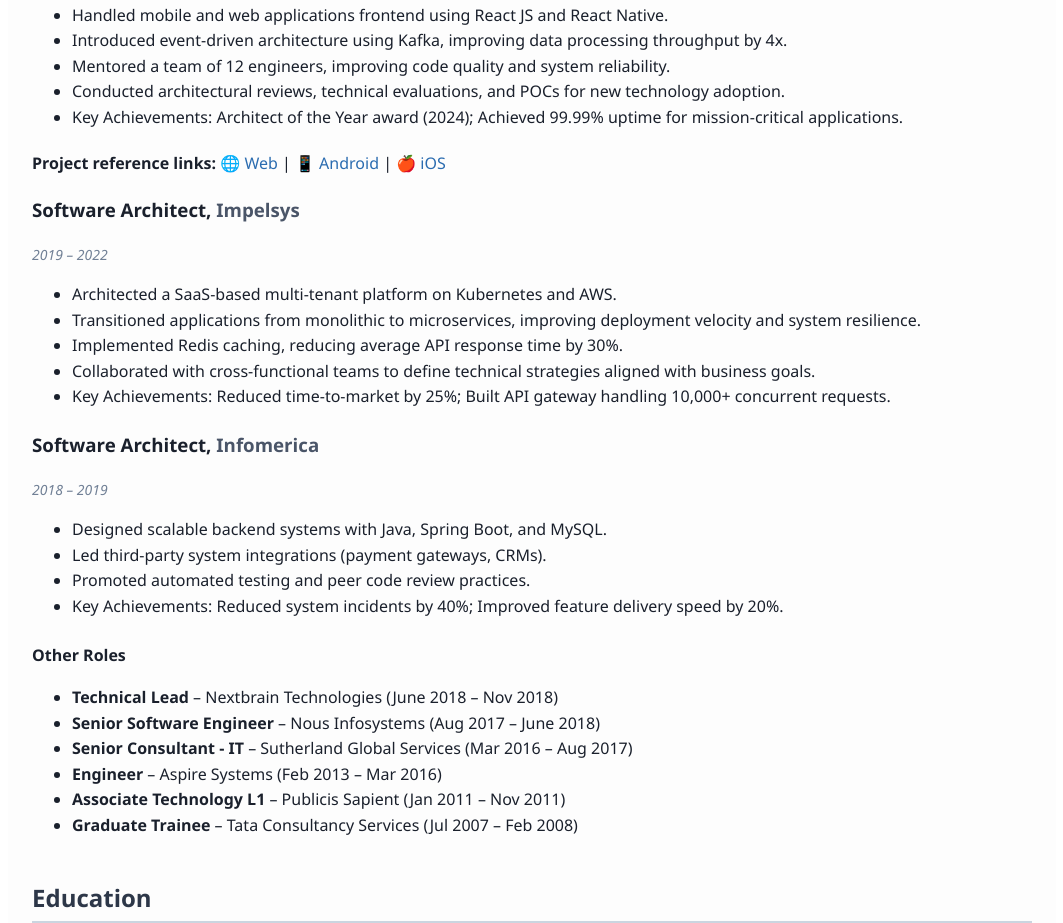
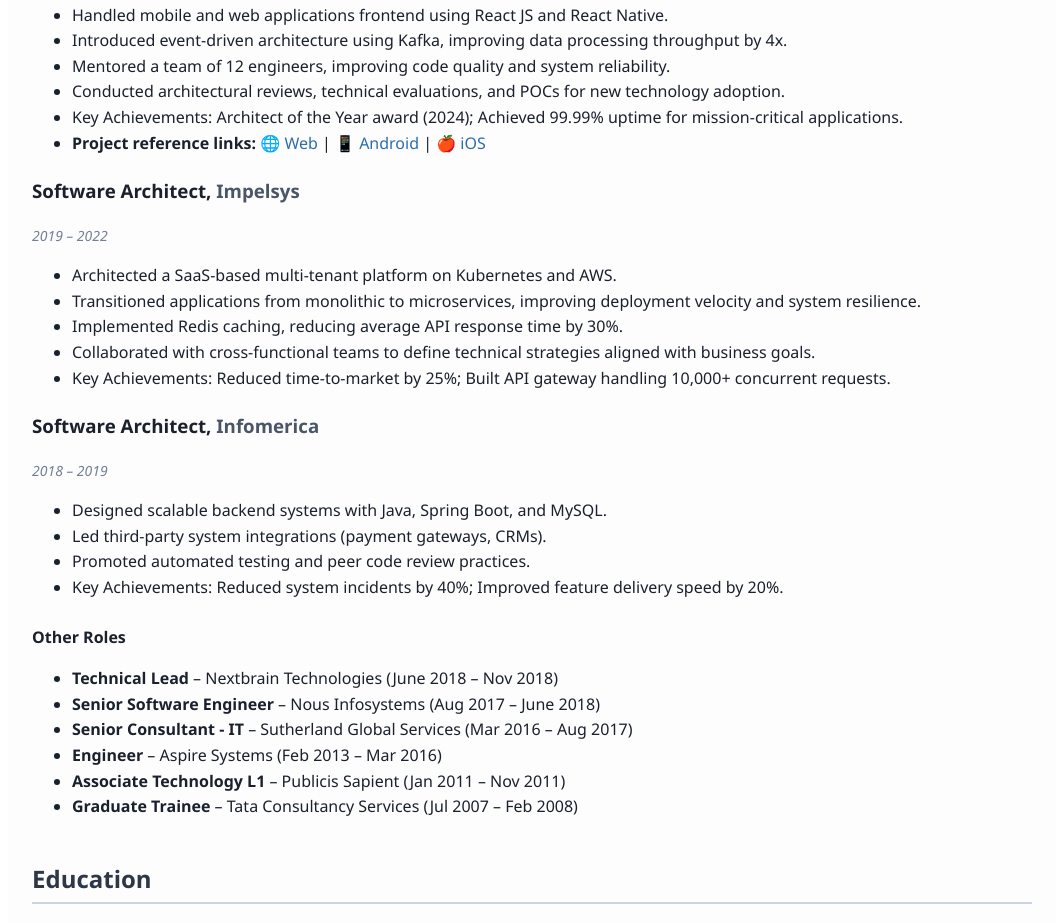
Before and after one commit to rameshkumarp24/ramesh.us, a React (Create React App) app: page / in a window 1280 px wide. Shown: the part 1343-2266 px from the top of the page, without its empty margins (108-1171 px from the left). Built offline with nearby package versions, Linux system fonts and the light colour scheme.

Commit message:
Update App.js

```diff
--- a/src/App.js
+++ b/src/App.js
@@ -104,11 +104,8 @@
             "Mentored a team of 12 engineers, improving code quality and system reliability.",
             "Conducted architectural reviews, technical evaluations, and POCs for new technology adoption.",
             "Key Achievements: Architect of the Year award (2024); Achieved 99.99% uptime for mission-critical applications.",
-          ]}
-        />
-        <p>
-          <strong>Project reference links: </strong>
-          🌐{" "}
+            <>
+              <strong>Project reference links:</strong> 🌐{" "}
               <a
                 href="https://healthcare.ascension.org/ascension-one"
                 style={styles.link}
@@ -135,8 +132,9 @@
               >
                 iOS
               </a>
-        </p>
-
+            </>,
+          ]}
+        />
         <Job
           title="Software Architect"
           company="Impelsys"
```
Lines whose indentation alone changed are shown as unchanged.
